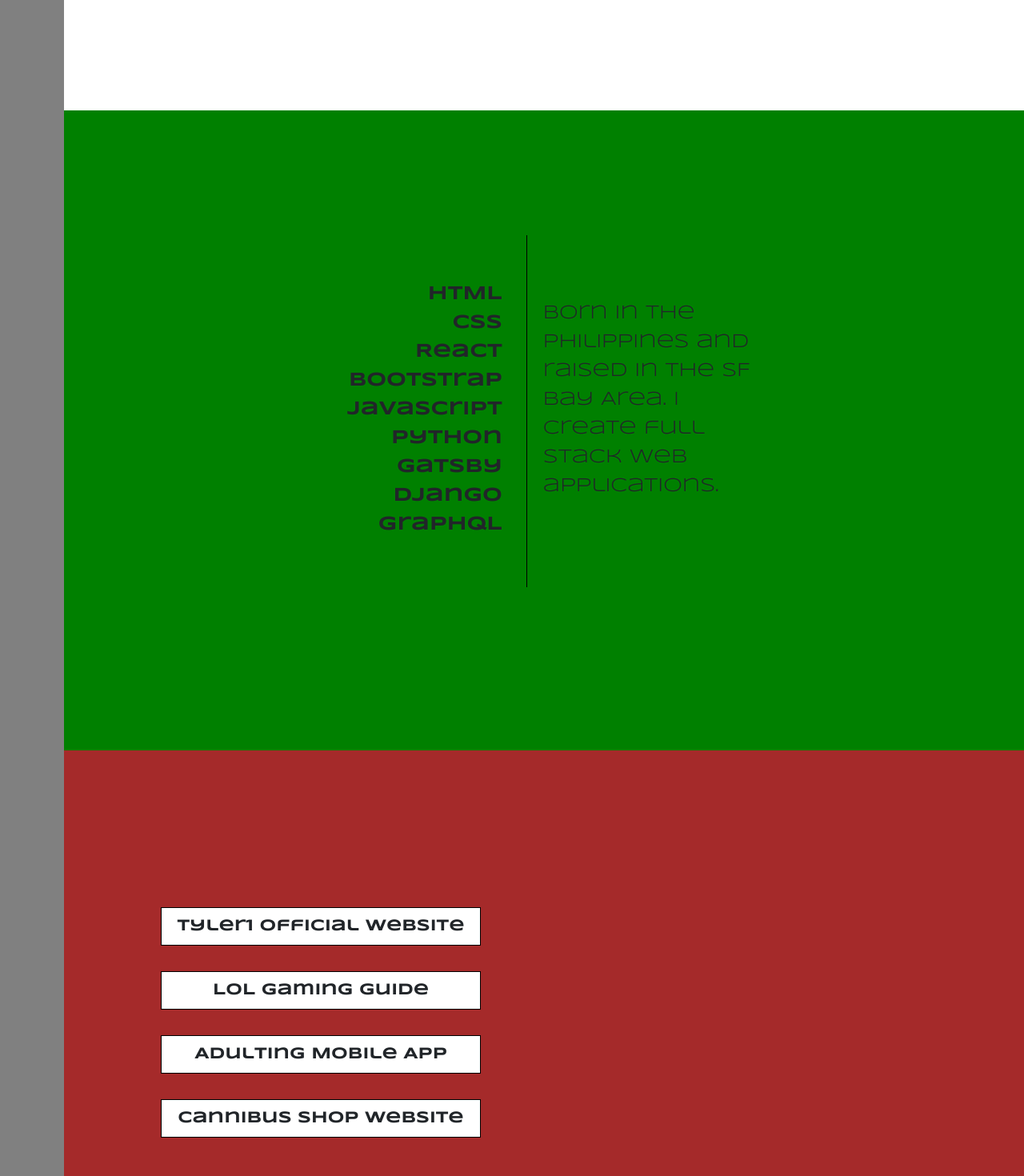
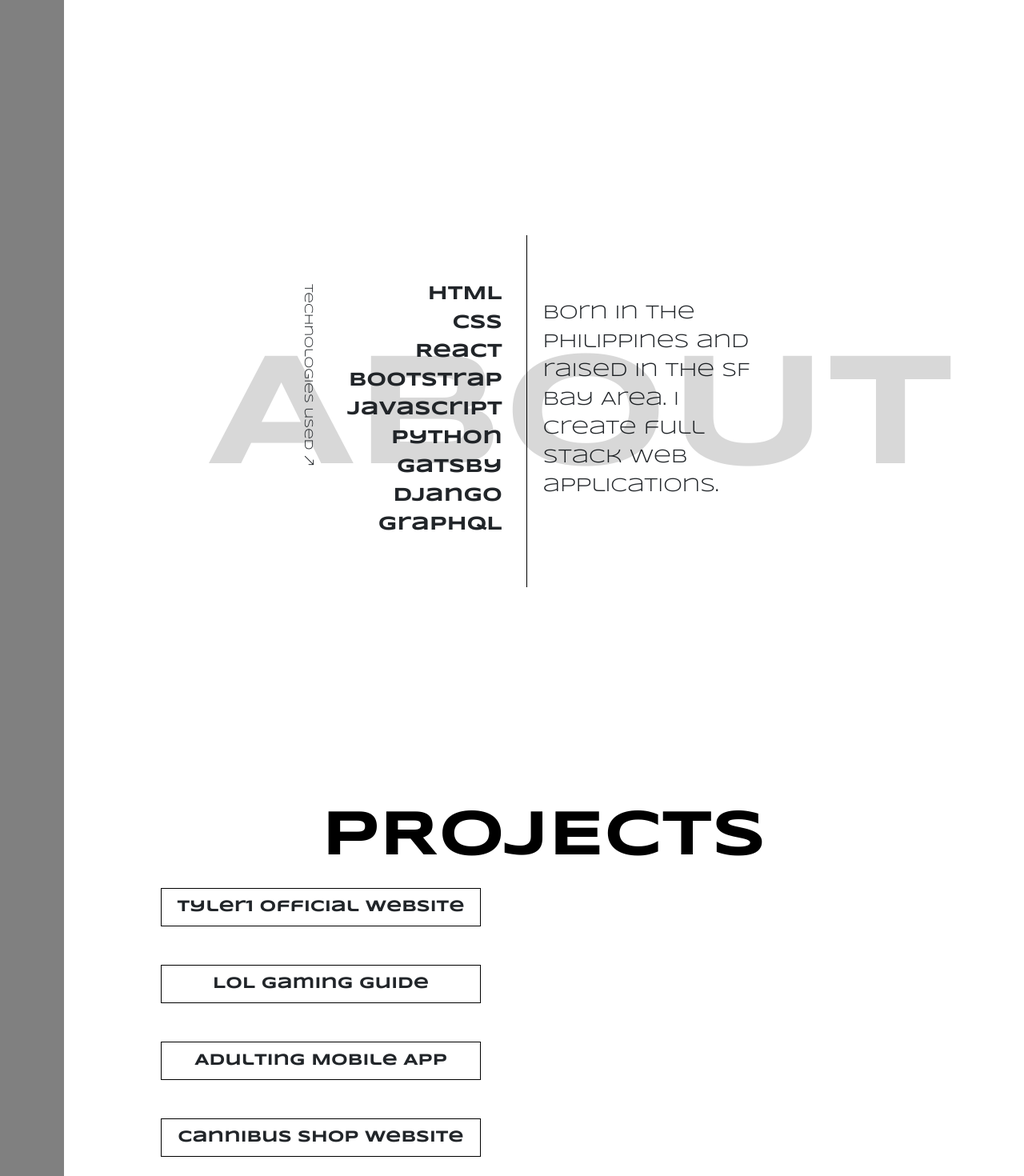
Before and after one commit to chabadilla92/reactportfolio, a React (Create React App) app: page / in a window 1280 px wide. Shown: the part 820-2290 px from the top of the page at 80% size. Built offline with nearby package versions, Linux system fonts and the light colour scheme.

Commit message:
urls added

```diff
--- a/src/App.css
+++ b/src/App.css
@@ -85,7 +85,7 @@ main {
 /* About Parent Grid */
 #aboutsection {
   height: 100vh;
-  background: green;
+
 }
 
 /* About Component */
@@ -93,6 +93,39 @@ main {
   display: flex;
   justify-content: center;
   margin-top: 13%;
+
+  position: relative;
+}
+
+#aboutmeheader {
+  position: absolute;
+  top: 25%;
+  left: 15%;
+  font-size: 200px;
+  color: black;
+  opacity: 0.15;
+  font-family: 'Syncopate', sans-serif;
+  font-weight: 700;
+  cursor:default;
+}
+
+#skills {
+  display: block;
+  position: relative;
+}
+
+#tech {
+  position: absolute;
+  top: 0;
+  left: 0;
+  transform-origin: 0 0;
+  transform: rotate(90deg);
+  padding-top: 8px;
+  width: 350px;
+  text-align: center;
+  font-size: 15px;
+  font-family: 'Syncopate', sans-serif;
+
 }
 
 #skillslist {
@@ -122,16 +155,29 @@ main {
 /* PROJECT */
 #projectsection {
   height: 100vh;
-  background: brown;
+
 }
 
 /* Project Grid */
 #accordionExample {
-margin-top: 15%;
+margin-top: 5%;
 display: grid;
-grid-template-rows: 1fr 1fr 1fr 1fr;
+grid-template-rows: 1fr 1fr 1fr 1fr 1fr;
 grid-template-columns: 1fr 1fr;
 font-family: 'Syncopate', sans-serif;
+position: relative;
+}
+
+#projectsheader {
+  grid-area: 1 / 1 / 2 / 3;
+  color: black;
+  font-family: 'Syncopate', sans-serif;
+  font-weight: 700;
+  font-size: 80px;
+  padding: 0;
+  margin: 0;
+  text-align: center;
+
 }
 
 /* Project Titles */
@@ -140,31 +186,28 @@ font-family: 'Syncopate', sans-serif;
   font-weight: 700;
 }
 
+
 #row1 {
-  grid-area: 1 / 1 / 2 / 2;
+  grid-area: 2 / 1 / 3 / 2;
 }
 
 #row2 {
-  grid-area: 2 / 1 / 3 / 2;
+  grid-area: 3 / 1 / 4 / 2;
 }
 
 #row3 {
-  grid-area: 3 / 1 / 4 / 2;
+  grid-area: 4 / 1 / 5 / 2;
 }
 
 #row4 {
-  grid-area: 4 / 1 / 5 / 2;
+  grid-area: 5 / 1 / 6 / 2;
 }
+
+
 
 /* Description Cards */
 #id1, #id2, #id3, #id4 {
-  border: 2px solid black;
-  grid-area: 1 / 2 / 5 / 3;
-}
-
-#projectcards {
-  border: 2px solid black;
-  height: 90%;
+  grid-area: 2 / 2 / 6 / 3;
 }
 
 #button {
@@ -173,6 +216,20 @@ font-family: 'Syncopate', sans-serif;
   width: 400px;
   border-radius: 0px;
 }
+
+#projectcards {
+  border: 2px solid black;
+  height: 90%;
+  text-align: center;
+  padding-top: 50px;
+}
+
+#projecturls {
+  text-decoration: none;
+
+}
+
+
 
 /* CONTACT */
 #contactsection {
--- a/src/App.js
+++ b/src/App.js
@@ -24,7 +24,9 @@ function App() {
         <div id="backgroundimg"></div>
       </main>
 
-      <section id="aboutsection"><About /></section>
+      <section id="aboutsection">
+
+        <About /></section>
       <section id="projectsection"><Projects /></section>
       <section id="contactsection"><Contact /></section>
 
--- a/src/components/About.js
+++ b/src/components/About.js
@@ -4,7 +4,9 @@ import React from "react";
 function About() {
     return (
       <div id="aboutcomponent">
+          <h1 id="aboutmeheader">ABOUT</h1>
       <section id="skills">
+          <h3 id="tech">Technologies used <i class="bi bi-arrow-up-right"></i></h3>
           <ul id="skillslist">
               <li>HTML</li>
               <li>CSS</li>
--- a/src/components/Projects.js
+++ b/src/components/Projects.js
@@ -4,6 +4,7 @@ import Data from '../data/data.json'
 function Projects() {
     return (
       <div class="container" id="accordionExample">
+        <h1 id="projectsheader">PROJECTS</h1>
         {Data.map((project, index) => {
           return (
 
@@ -18,7 +19,9 @@ function Projects() {
         {Data.map((project, index) => {
           return (
             <div class="collapse p-4" id={project.id} data-parent="#accordionExample">
-                <div class="card card-body" id="projectcards">{project.description}</div>
+                <div class="card card-body" id="projectcards">
+                  <span>{project.description}</span>
+                  <a href={project.url} id="projecturls">Here</a></div>
             </div>
           )
         })}
--- a/src/data/data.json
+++ b/src/data/data.json
@@ -2,29 +2,33 @@
     {
         "id": "id1",
         "title": "Tyler1 Official Website",
-        "description": "This is my first project.",
+        "description": " JAMStack Portfolio Website with an E-Commerce Shop using Gatsby, Contenful API, SnipCart, React, and Bootstrap 5",
         "link": "#id1",
-        "row": "row1"
+        "row": "row1",
+        "url": "https://capstone-website-ca.netlify.app/"
     },
     {
         "id": "id2",
         "title": "LoL Gaming Guide",
         "description": "This is my second project.",
         "link": "#id2",
-        "row": "row2"
+        "row": "row2",
+        "url": "https://project2-xi.vercel.app/"
     },
     {
         "id": "id3",
         "title": "Adulting Mobile App",
         "description": "This is my third project.",
         "link": "#id3",
-        "row": "row3"
+        "row": "row3",
+        "url": "https://adulting.vercel.app/"
     },
     {
         "id": "id4",
         "title": "Cannibus Shop Website",
         "description": "This is my fourth project.",
         "link": "#id4",
-        "row": "row4"
+        "row": "row4",
+        "url": "https://mernlab-frontend.vercel.app/"
     }
 ]
```
